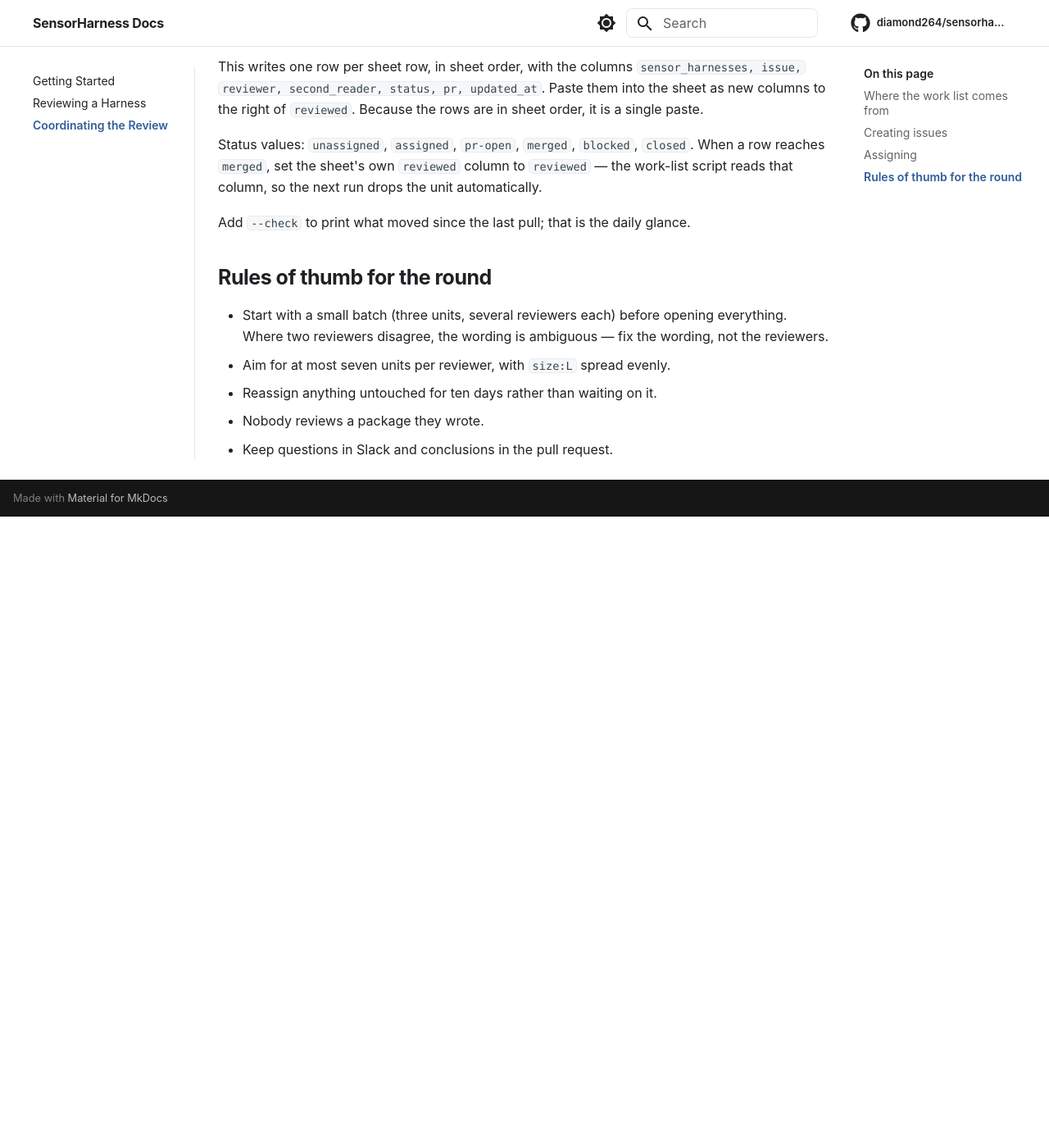
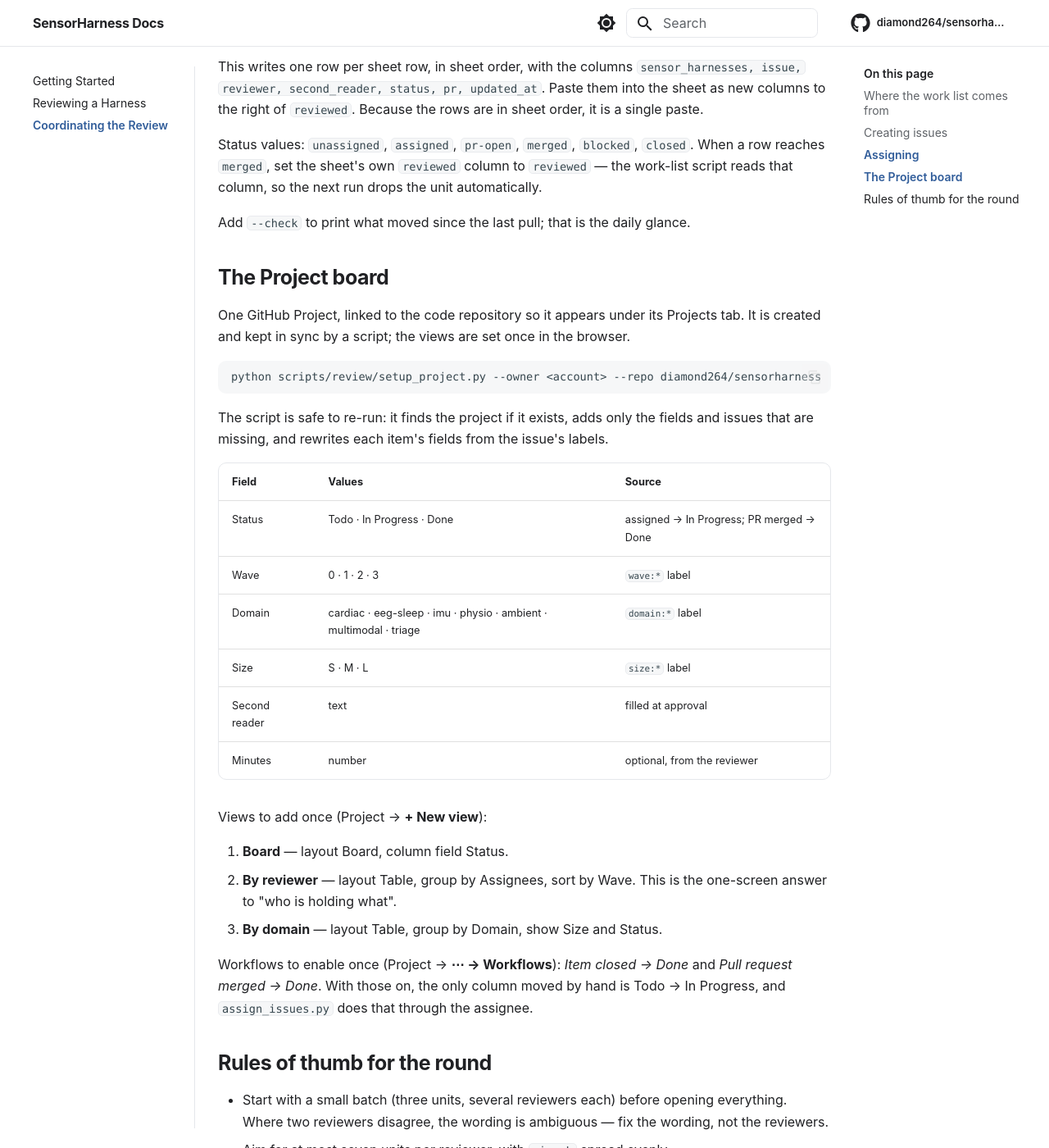
Before and after one commit to grden/sensorharness-docs, an MkDocs documentation site: the page built from docs/coordinating/index.md, in a window 1280 px wide and 1400 px high, scrolled down 1544 px. Shown: the whole window at 82% size. Built offline with MkDocs 1.6.1 and Material for MkDocs 9.7.7, drawn with Linux system fonts in a browser that asks for light colours; comment, search, counter and statistics services are not loaded; before the commit the page ends 2174 px from its top, so only the background shows below that.

Commit message:
Document the Project board fields, views, and workflows for the coordinator
Co-Authored-By: Claude Fable 5.1 <noreply@anthropic.com>
Claude-Session: https://claude.ai/code/session_01FdN4mEUGS96pw5cY5pHvSA

````diff
--- a/docs/coordinating/index.md
+++ b/docs/coordinating/index.md
@@ -75,6 +75,40 @@ unit automatically.
 
 Add `--check` to print what moved since the last pull; that is the daily glance.
 
+## The Project board
+
+One GitHub Project, linked to the code repository so it appears under its
+Projects tab. It is created and kept in sync by a script; the views are set once
+in the browser.
+
+```bash
+python scripts/review/setup_project.py --owner <account> --repo diamond264/sensorharness
+```
+
+The script is safe to re-run: it finds the project if it exists, adds only the
+fields and issues that are missing, and rewrites each item's fields from the
+issue's labels.
+
+| Field | Values | Source |
+| --- | --- | --- |
+| Status | Todo · In Progress · Done | assigned → In Progress; PR merged → Done |
+| Wave | 0 · 1 · 2 · 3 | `wave:*` label |
+| Domain | cardiac · eeg-sleep · imu · physio · ambient · multimodal · triage | `domain:*` label |
+| Size | S · M · L | `size:*` label |
+| Second reader | text | filled at approval |
+| Minutes | number | optional, from the reviewer |
+
+Views to add once (Project → **+ New view**):
+
+1. **Board** — layout Board, column field Status.
+2. **By reviewer** — layout Table, group by Assignees, sort by Wave. This is
+   the one-screen answer to "who is holding what".
+3. **By domain** — layout Table, group by Domain, show Size and Status.
+
+Workflows to enable once (Project → **⋯ → Workflows**): *Item closed → Done*
+and *Pull request merged → Done*. With those on, the only column moved by hand
+is Todo → In Progress, and `assign_issues.py` does that through the assignee.
+
 ## Rules of thumb for the round
 
 - Start with a small batch (three units, several reviewers each) before opening
````
